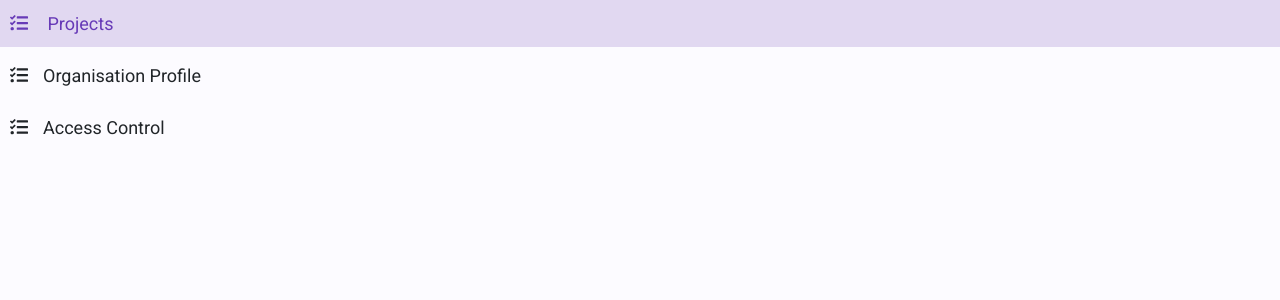
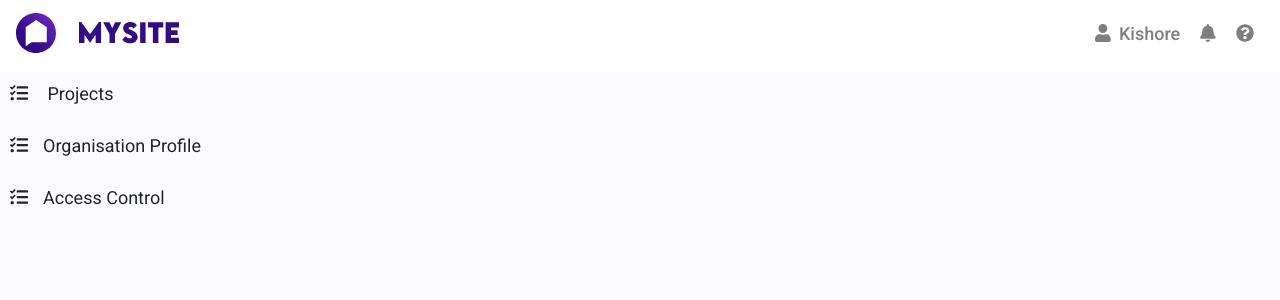
Before and after one commit to hossainrabbi/ui-design, a React (Create React App) app: page / in a window 1280 px wide. Shown: the top 300 px of the page. Built offline with nearby package versions, Linux system fonts and the light colour scheme.

Commit message:
navbar end

```diff
--- a/src/App.js
+++ b/src/App.js
@@ -1,11 +1,13 @@
 import React from 'react';
 import { BrowserRouter as Router, Route, Switch } from 'react-router-dom';
 import AccessControl from './components/AccessControl';
+import NavBar from './components/NavBar';
 import Sidebar from './components/Sidebar';
 
 function App() {
     return (
         <Router>
+            <NavBar />
             <Switch>
                 <Route exact path="/" component={Sidebar} />
                 <Route exact path="/accessControl" component={AccessControl} />
--- a/src/components/AccessControl.js
+++ b/src/components/AccessControl.js
@@ -8,7 +8,9 @@ const AccessControl = () => {
             <Col md={3}>
                 <Sidebar />
             </Col>
-            <Col md={9}>hello world</Col>
+            <Col md={9} className="mt-7">
+                hello world
+            </Col>
         </Row>
     );
 };
--- /dev/null
+++ b/src/components/NavBar.js
@@ -0,0 +1,37 @@
+import React from 'react';
+import { Nav, Navbar } from 'react-bootstrap';
+import { Link } from 'react-router-dom';
+import logo from '../images/logo.svg';
+import { FontAwesomeIcon } from '@fortawesome/react-fontawesome';
+import {
+    faBell,
+    faQuestionCircle,
+    faUser,
+} from '@fortawesome/free-solid-svg-icons';
+
+const NavBar = () => {
+    return (
+        <Navbar expand="lg" className="fixed-top nav-bar">
+            <Link className="navbar-brand" to="/">
+                <img src={logo} alt="MYSITE" />
+            </Link>
+            <Navbar.Toggle aria-controls="basic-navbar-nav" />
+            <Navbar.Collapse id="basic-navbar-nav">
+                <Nav className="ml-auto">
+                    <Nav.Link href="#profile">
+                        <FontAwesomeIcon icon={faUser} />
+                        <span>Kishore</span>
+                    </Nav.Link>
+                    <Nav.Link href="#notification">
+                        <FontAwesomeIcon icon={faBell} />
+                    </Nav.Link>
+                    <Nav.Link href="#question">
+                        <FontAwesomeIcon icon={faQuestionCircle} />
+                    </Nav.Link>
+                </Nav>
+            </Navbar.Collapse>
+        </Navbar>
+    );
+};
+
+export default NavBar;
--- a/src/components/Sidebar.js
+++ b/src/components/Sidebar.js
@@ -5,13 +5,8 @@ import { NavLink } from 'react-router-dom';
 
 const Sidebar = () => {
     return (
-        <>
-            {/* <div className="logo">
-                <Link to="/" className="navbar-brand">
-                    <img src={logo} alt="Logo" />
-                </Link>
-            </div> */}
-            <ul className="sidebar">
+        <div className="sidebar">
+            <ul className="mt-7">
                 <li>
                     <NavLink
                         className="sidebar-link"
@@ -42,7 +37,7 @@ const Sidebar = () => {
                     </NavLink>
                 </li>
             </ul>
-        </>
+        </div>
     );
 };
 
--- a/src/index.css
+++ b/src/index.css
@@ -5,6 +5,7 @@
     --main-color-light: #e1d8f1;
     --sidebar-color: #fcfbff;
     --gray-color: Gray 3;
+    --background-color: #ffffff;
     --transition: 0.3s;
 }
 
@@ -21,6 +22,26 @@ li {
 
 a {
     text-decoration: none !important;
+}
+
+/* Others */
+.mt-7 {
+    margin-top: 70px;
+}
+
+/* Navbar Component */
+.nav-bar {
+    background-color: var(--background-color);
+}
+
+.nav-bar .nav-link {
+    margin: 0 2px;
+    font-size: 18px;
+    font-weight: 500;
+}
+
+.nav-bar .nav-link span {
+    margin-left: 8px;
 }
 
 /* Sidebar Component*/
```
Also changed, not shown: src/images/avatar.svg (added), src/images/logo.svg.
